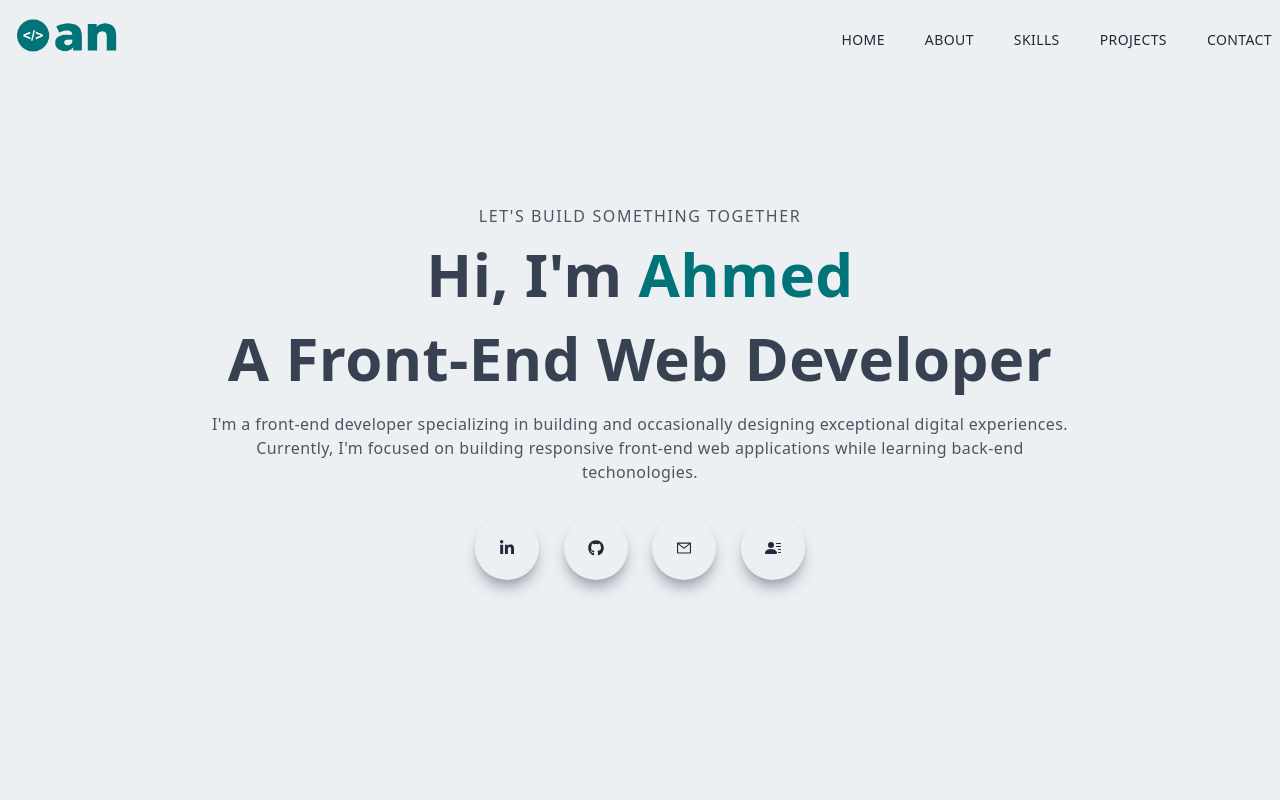
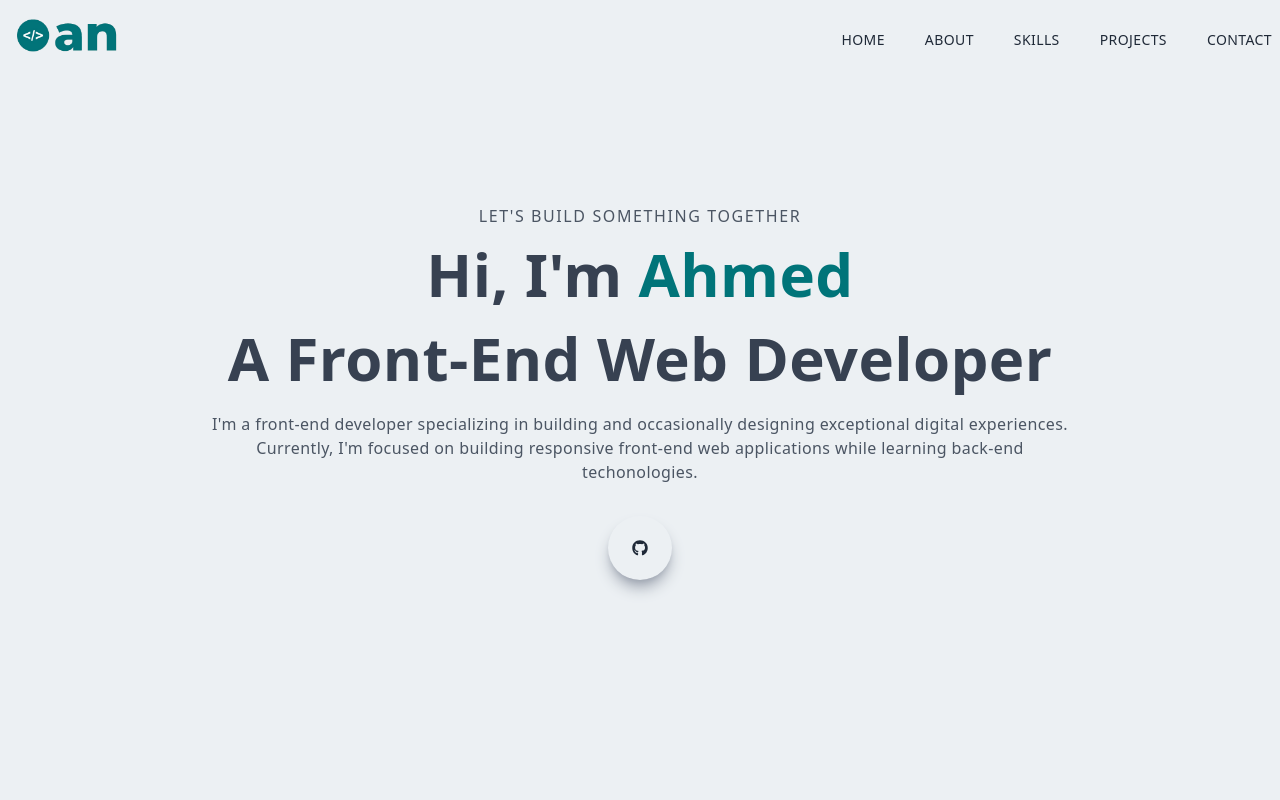
Before and after one commit to lazybump/Portfolio-site-Old, a Next.js app: page / in a window 1280 px wide. Shown: the top 800 px of the page. Built offline with nearby package versions, Linux system fonts and the light colour scheme.

Commit message:
add github link

```diff
--- a/components/Main.tsx
+++ b/components/Main.tsx
@@ -21,18 +21,11 @@ const Main: React.FC = () => {
             I&apos;m focused on building responsive front-end web applications
             while learning back-end techonologies.
           </p>
-          <div className="flex items-center justify-between max-w-[330px] m-auto py-4">
+          <div className="flex items-center justify-center max-w-[330px] m-auto py-4">
             <div className="p-6 duration-300 ease-in rounded-full shadow-lg cursor-pointer shadow-gray-400 hover:scale-110">
-              <FaLinkedinIn />
-            </div>
-            <div className="p-6 duration-300 ease-in rounded-full shadow-lg cursor-pointer shadow-gray-400 hover:scale-110">
-              <FaGithub />
-            </div>
-            <div className="p-6 duration-300 ease-in rounded-full shadow-lg cursor-pointer shadow-gray-400 hover:scale-110">
-              <AiOutlineMail />
-            </div>
-            <div className="p-6 duration-300 ease-in rounded-full shadow-lg cursor-pointer shadow-gray-400 hover:scale-110">
-              <BsFillPersonLinesFill />
+              <a href="https://github.com/lazybump">
+                <FaGithub />
+              </a>
             </div>
           </div>
         </div>
```
